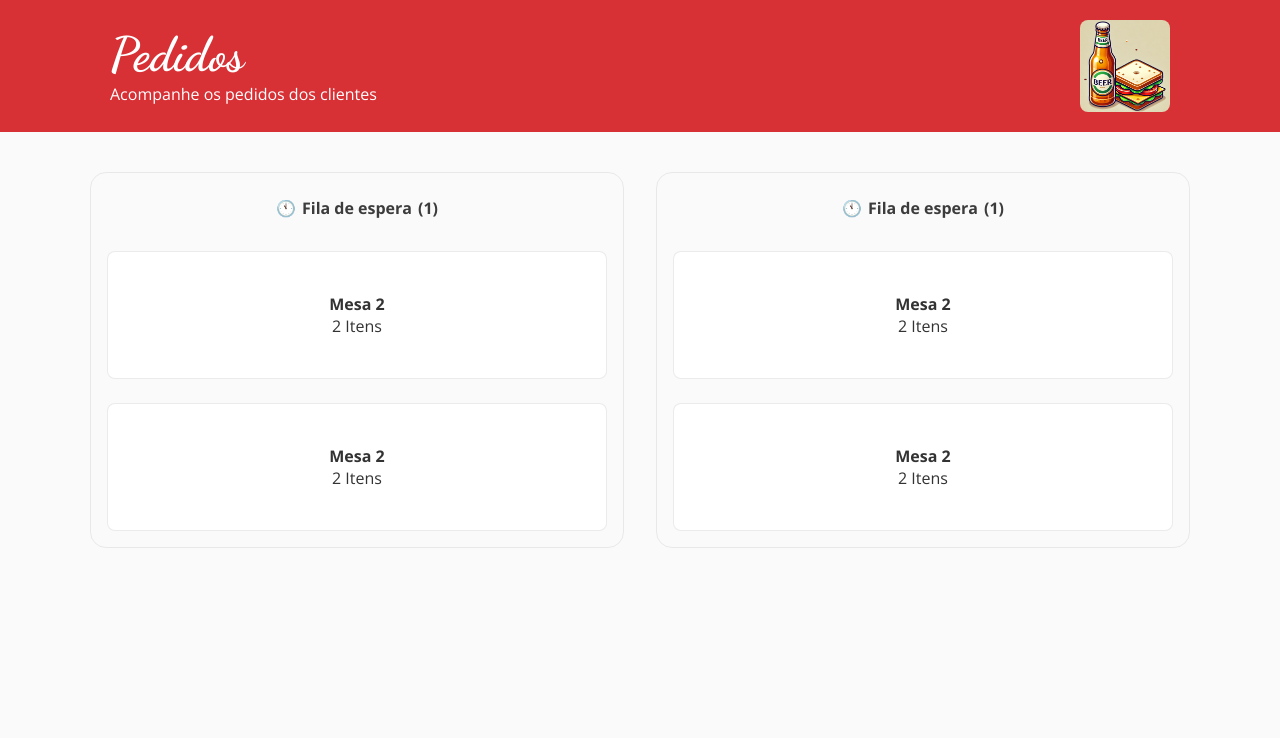
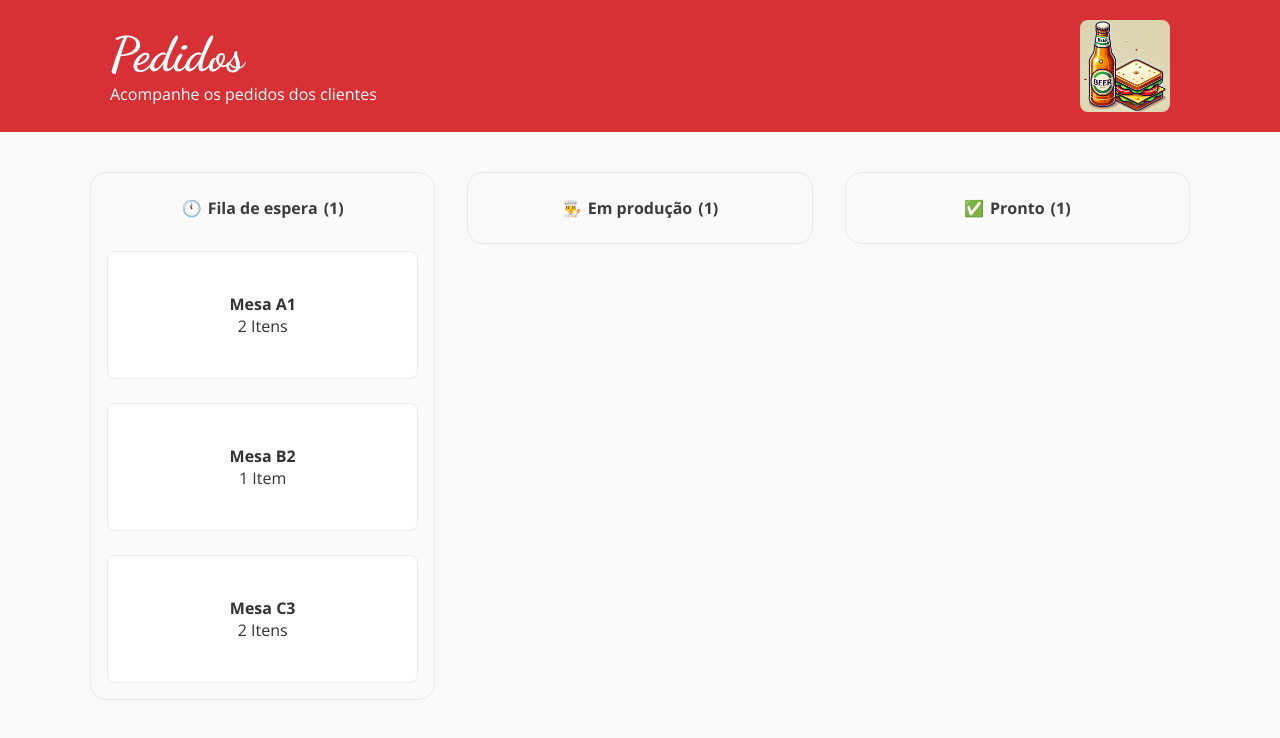
Before and after one commit to ViniFernandesDev/BagualApp, a React (Vite) app in the folder FRONT/: page / in a window 1280 px wide. Shown: the top 738 px of the page. Built offline with nearby package versions, Linux system fonts and the light colour scheme.

Commit message:
refactor/add mock orders and types

```diff
--- a/FRONT/src/components/Orders/index.tsx
+++ b/FRONT/src/components/Orders/index.tsx
@@ -1,12 +1,82 @@
-
 import { OrdersBoard } from '../OrdersBoard';
 import { Container } from './styles';
+import { Order } from '../../types/Order';
 
 export const Orders = () => {
+    const ordersMock: Order[] = [
+        {
+          id: "1",
+          table: "A1",
+          status: "open",
+          products: [
+            {
+              id: "101",
+              quantity: 2,
+              product: {
+                name: "Cheeseburger",
+                imagePath: "/images/cheeseburger.jpg",
+                price: 15.5,
+              },
+            },
+            {
+              id: "102",
+              quantity: 1,
+              product: {
+                name: "French Fries",
+                imagePath: "/images/french-fries.jpg",
+                price: 7.0,
+              },
+            },
+          ],
+        },
+        {
+          id: "2",
+          table: "B2",
+          status: "in progress",
+          products: [
+            {
+              id: "103",
+              quantity: 3,
+              product: {
+                name: "Pizza Margherita",
+                imagePath: "/images/pizza-margherita.jpg",
+                price: 25.0,
+              },
+            },
+          ],
+        },
+        {
+          id: "3",
+          table: "C3",
+          status: "closed",
+          products: [
+            {
+              id: "104",
+              quantity: 1,
+              product: {
+                name: "Spaghetti Carbonara",
+                imagePath: "/images/spaghetti-carbonara.jpg",
+                price: 18.0,
+              },
+            },
+            {
+              id: "105",
+              quantity: 2,
+              product: {
+                name: "Tiramisu",
+                imagePath: "/images/tiramisu.jpg",
+                price: 10.0,
+              },
+            },
+          ],
+        },
+      ];
+
     return (
         <Container>
-            <OrdersBoard />
-            <OrdersBoard />
+            <OrdersBoard icon='🕚' title='Fila de espera' orders={ordersMock} />
+            <OrdersBoard icon='👨‍🍳' title='Em produção' orders={[]} />
+            <OrdersBoard icon='✅' title='Pronto' orders={[]} />
         </Container>
     );
 };
--- a/FRONT/src/components/Orders/styles.ts
+++ b/FRONT/src/components/Orders/styles.ts
@@ -5,5 +5,6 @@ export const Container = styled.div`
     max-width: 1100px;
     margin: 40px auto;
     display: flex;
+    align-items: baseline;
     gap: 32px;
 `
--- a/FRONT/src/components/OrdersBoard/index.tsx
+++ b/FRONT/src/components/OrdersBoard/index.tsx
@@ -1,24 +1,33 @@
 
+import { Order } from '../../types/Order';
 import { Board, Container } from './styles';
+interface OrdersBoardProps {
+    title: string;
+    icon: string;
+    orders: Order[];
+}
 
-export const OrdersBoard = () => {
+export const OrdersBoard = ({ title, icon, orders }: OrdersBoardProps) => {
     return (
         <Board>
             <header>
-                <span>🕚</span>
-                <strong>Fila de espera</strong>
+                <span>{icon}</span>
+                <strong>{title}</strong>
                 <span>(1)</span>
             </header>
 
-            <Container type='button'>
-                <strong>Mesa 2</strong>
-                <span>2 Itens</span>
-            </Container>
-
-            <Container type='button'>
-                <strong>Mesa 2</strong>
-                <span>2 Itens</span>
-            </Container>
+            {orders?.map(order => (
+                <Container
+                    type='button'
+                    key={order.id}
+                >
+                    <strong>Mesa {order.table}</strong>
+                    <span>
+                        {order.products.length}{' '}
+                        {order.products.length > 1 ? 'Itens' : 'Item'}
+                    </span>
+                </Container>
+            ))}
         </Board>
     );
 };
--- /dev/null
+++ b/FRONT/src/types/Order.ts
@@ -0,0 +1,14 @@
+export interface Order {
+    id: string;
+    table: string;
+    status: string;
+    products: Array<{
+        id: string;
+        quantity: number;
+        product: {
+            name: string;
+            imagePath: string;
+            price: number;
+        }
+    }>
+}
```
